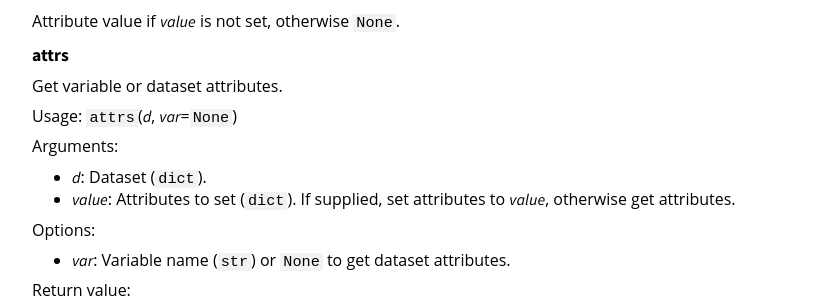
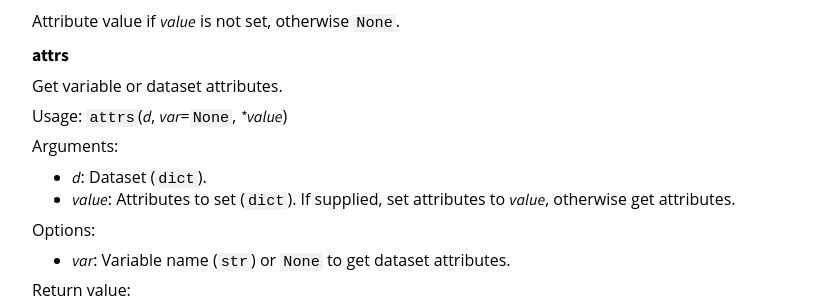
Before and after one commit to peterkuma/ds-format, a Jekyll site: the page built from docs/Python_API/master/index.md, in a window 1280 px wide and 900 px high, scrolled down 1718 px. Shown: the part 155-455 px from the top of the window, without its empty margins (208-1044 px from the left). Built offline with Jekyll 4.4.1, drawn with Linux system fonts in a browser that asks for light colours; some web fonts are replaced.

Commit message:
Fix docs: missing arguments in attrs and meta

```diff
--- a/docs/_includes/functions.md
+++ b/docs/_includes/functions.md
@@ -22,7 +22,7 @@ Attribute value if *value* is not set, otherwise `None`.
 
 Get variable or dataset attributes.
 
-Usage: `attrs`(*d*, *var*=`None`)
+Usage: `attrs`(*d*, *var*=`None`, **value*)
 
 Arguments:
 
@@ -126,7 +126,7 @@ A list of variables, dimensions or attributes matching the pattern, or [*name*]
 
 Get variable or dataset attributes.
 
-Usage: `attrs`(*d*, *var*=`None`)
+Usage: `attrs`(*d*, *var*=`None`, **value*)
 
 Arguments:
 
--- a/ds_format/op.py
+++ b/ds_format/op.py
@@ -135,7 +135,7 @@ def attrs(d, var=None, *value):
 	'''
 	title: attrs
 	caption: "Get variable or dataset attributes."
-	usage: "`attrs`(*d*, *var*=`None`)"
+	usage: "`attrs`(*d*, *var*=`None`, \**value*)"
 	arguments: {{
 		*d*: "Dataset (`dict`)."
 		*value*: "Attributes to set (`dict`). If supplied, set attributes to *value*, otherwise get attributes."
@@ -352,7 +352,7 @@ def meta(d, var=None, meta=None, create=False):
 	title: meta
 	aliases: { get_meta }
 	caption: "Get or set dataset or variable metadata."
-	usage: "`meta`(*d*, *var*=`None`, *create*=`False`)"
+	usage: "`meta`(*d*, *var*=`None`, *meta*=`None`, *create*=`False`)"
 	arguments: {{
 		*d*: "Dataset (`dict`)."
 	}}
```
Also changed, not shown: other parts of docs/_includes/functions.md (+1 -1 lines).
